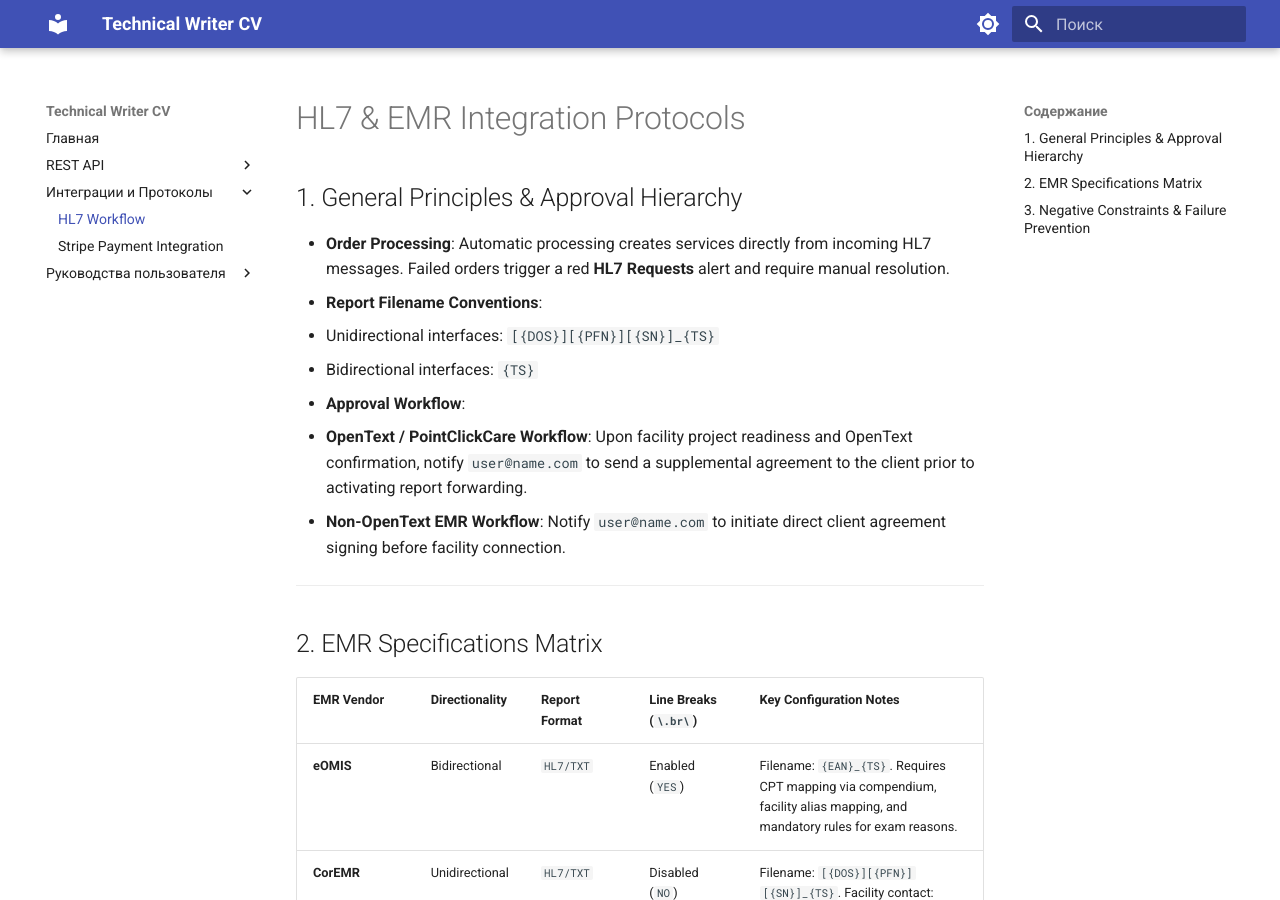
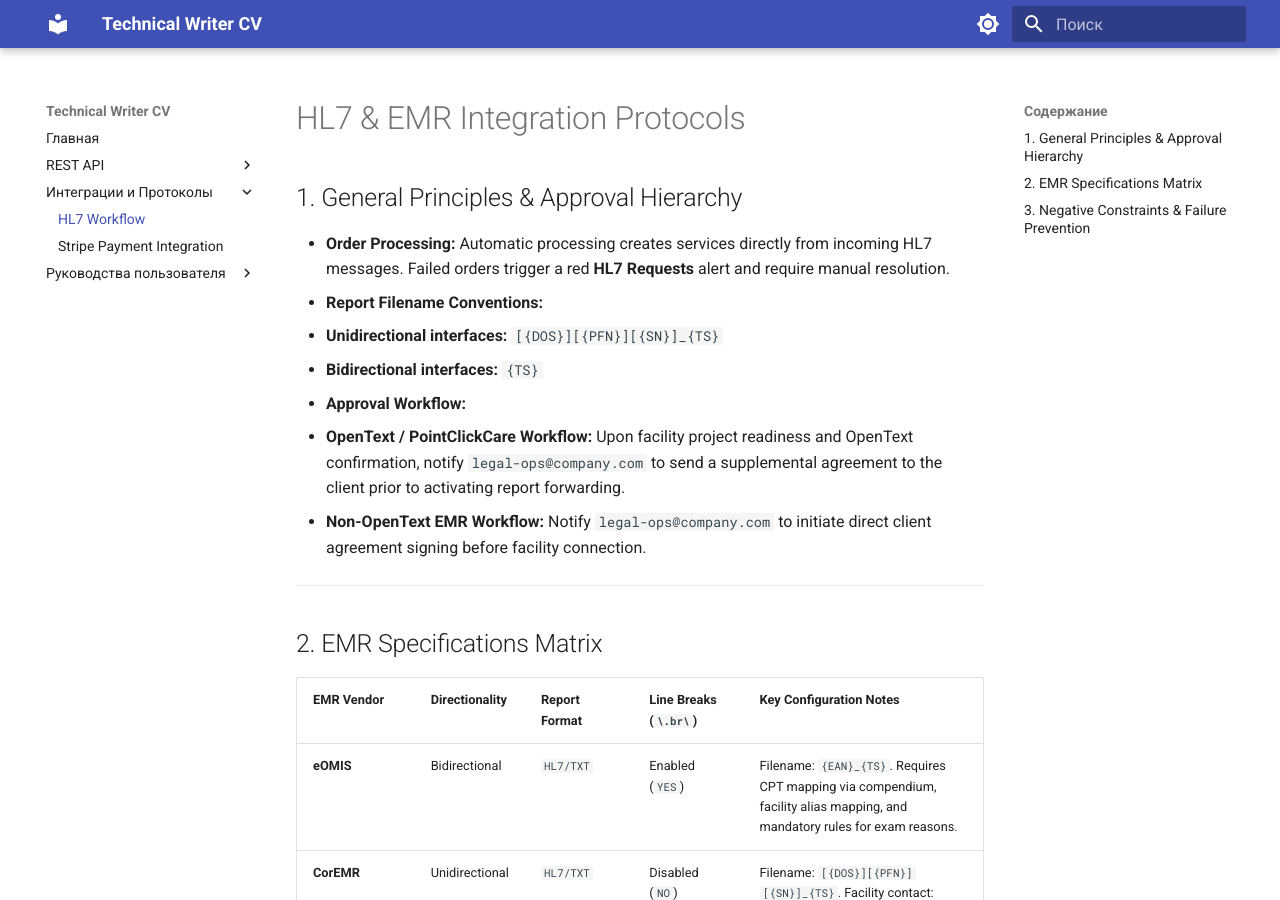
Before and after one commit to hitkeydel/tech-writing-portfolio, an MkDocs documentation site: the page built from docs/integrations/hl7-workflow.md, in a window 1280 px wide and 900 px high. Built offline with MkDocs 1.6.1 and Material for MkDocs 9.7.7, drawn with Linux system fonts in a browser that asks for light colours.

```diff
--- a/docs/integrations/hl7-workflow.md
+++ b/docs/integrations/hl7-workflow.md
@@ -1,13 +1,13 @@
 # HL7 & EMR Integration Protocols
 
 ## 1. General Principles & Approval Hierarchy
-* **Order Processing**: Automatic processing creates services directly from incoming HL7 messages. Failed orders trigger a red **HL7 Requests** alert and require manual resolution.
-* **Report Filename Conventions**:
-  * Unidirectional interfaces: `[{DOS}][{PFN}][{SN}]_{TS}`
-  * Bidirectional interfaces: `{TS}`
-* **Approval Workflow**:
-  * **OpenText / PointClickCare Workflow**: Upon facility project readiness and OpenText confirmation, notify `user@name.com` to send a supplemental agreement to the client prior to activating report forwarding.
-  * **Non-OpenText EMR Workflow**: Notify `user@name.com` to initiate direct client agreement signing before facility connection.
+* **Order Processing:** Automatic processing creates services directly from incoming HL7 messages. Failed orders trigger a red **HL7 Requests** alert and require manual resolution.
+* **Report Filename Conventions:**
+  * **Unidirectional interfaces:** `[{DOS}][{PFN}][{SN}]_{TS}`
+  * **Bidirectional interfaces:** `{TS}`
+* **Approval Workflow:**
+  * **OpenText / PointClickCare Workflow:** Upon facility project readiness and OpenText confirmation, notify `legal-ops@company.com` to send a supplemental agreement to the client prior to activating report forwarding.
+  * **Non-OpenText EMR Workflow:** Notify `legal-ops@company.com` to initiate direct client agreement signing before facility connection.
 
 ---
 
```
